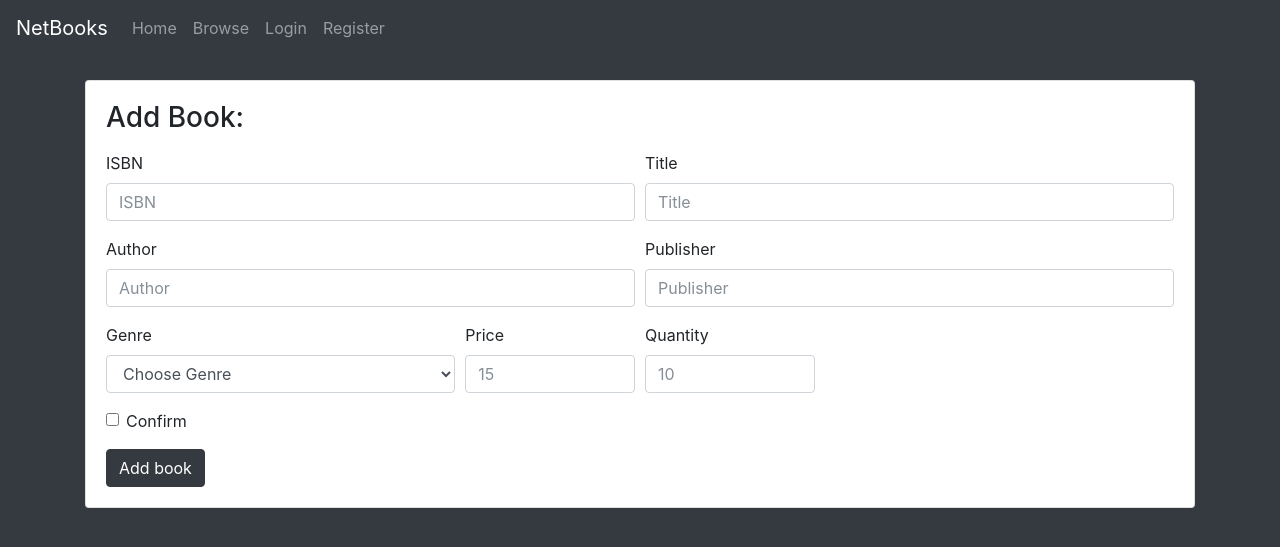
After one commit to aronwk-aaron/DCSP_Group-B, a PHP site: page /add_book.php in a window 1280 px wide. The commit adds this page. Shown: the top 547 px of the page. Run offline with PHP 8.4, Linux system fonts and the light colour scheme; some libraries are stand-ins or nearby versions.

Commit message:
Add_book
Broken as hell but it's there.

```diff
--- /dev/null
+++ b/src/add_book.php
@@ -0,0 +1,207 @@
+<?php
+require_once("templates/header.php");
+//kicking out the wrong peopl
+if(isset($_SESSION['username'])){
+    if(!$is_admin){
+        header("Location: user_page.php" );
+        exit();
+    }
+}
+$err_msg = "";
+
+$title = $isbn = $author = $genre = $publisher = $price = $quantity = $incomplete = $error = $successful = $isbnDupe = $invalidInput = $negativeErr = $isbnLenErr = "";
+
+if($_POST)
+{
+    $isbn = sanitizeString($_POST['isbn']);
+    $title = ($_POST['title']);
+    $genre = $_POST['genre'];
+    $author = ($_POST['author']);
+    $publisher = $_POST['publisher'];
+    $quantity = sanitizeNum($_POST['quantity']);
+    $price = sanitizeNum($_POST['price']);
+
+    if($isbn != $_POST['isbn'] || $title != $_POST['title'] || $author != $_POST['author'] || $publisher != $_POST['publisher'] || $price != $_POST['price'] || $quantity != $_POST['quantity'] || $genre != $_POST['genre'])
+    {
+        $invalidInput = "True";
+        $error = "True";
+    }
+
+    if(strlen($isbn) > 13)
+    {
+        $isbnLenErr = "True";
+        $error = "True";
+    }
+
+    if(($price) <= 0 || ($quantity <= 0))
+    {
+        $negativeErr = "True";
+        $error = "True";
+    }
+
+    if($_POST && (!$title || !$isbn || !$author || !$publisher || $genre =="Choose Genre" || !$price || !$quantity))
+    {
+        $incomplete = "1";
+    }
+
+    else
+    {
+        $incomplete = "";
+    }
+
+    require_once 'inc/login.php';
+    $conn = new mysqli($hn, $un, $pw, $db);
+    if ($conn->connect_error)
+        die($conn->connect_error);
+
+    $results = $conn->query("SELECT isbn FROM nb_inventory");
+    while($result = mysqli_fetch_assoc($results))
+    {
+        if($isbn == $result['isbn'])
+        {
+            $error = "True";
+            $isbnDupe = "True";
+            break;
+        }
+    }
+
+    if(!isset($_POST['confirm']))
+    {
+        $error = "True";
+    }
+
+    if(!$error && !$incomplete)
+    {
+        $sql = "INSERT INTO nb_inventory(isbn, title, author, publisher, genre, price, quantity, inStock)
+      VALUES ('" . $isbn . "', '" . $title . "', '" . $author . "', '" . $publisher . "', '" . $genre . "', '" . $price . "', '" . $quantity . "', 'true')";
+
+        if(!$conn->query($sql))
+        {
+            echo("<h1>Error adding book.</h1>");
+        }
+        else
+        {
+            $successful = "True";
+        }
+    }
+
+    $conn->close();
+}
+
+
+function sanitizeString($var)
+{
+    return preg_replace('/[^A-Za-z0-9\-]/', '', $var);
+}
+
+function sanitizeNum($var)
+{
+    return preg_replace('/[^0-9]/', '', $var);
+}
+
+?>
+    <script type="text/javascript">
+        var page_title = "NetBooks - Add book";
+    </script>
+    <div class="container">
+        <br>
+        <div class="card">
+            <div class="card-body">
+                <h3 class="card-title"> Add Book: </h3>
+                <span style="color:blue;font-weight:bold;text-align:center;">
+      <?php if($successful) {echo('Book successfully added!');}?>
+      </span>
+                <style>
+                    .error {color: #FF0000;}
+                </style>
+                <p><span class="error">
+        <?php if($incomplete) {echo('All form fields must be completed to a book to NetBooks.</br>');}
+        if($invalidInput) {echo('Invalid special characters deleted. Check fields and resubmit.');}?>
+      </span></p>
+                <form method="post" action="add_book.php">
+                    <p class="card-text" style="color: red">
+                        <?php echo $err_msg; ?>
+                    </p>
+                    <div class="form-row">
+                        <div class="form-group col-md-6">
+                            <label for="inputISBN">ISBN</label>
+                            <span class="error"><?php if($isbnDupe) {echo('This isbn already exists in library.');}?>
+              </span>
+                            <input type="text" name="isbn" class="form-control" id="inputISBN" <?php if(!$_POST || ($_POST && !$isbn)) {echo('placeholder="ISBN"');}
+                            else {echo('value='); echo($isbn);}?>>
+                            <span class="error"><?php if($isbnLenErr) {echo('Please use a 13 digit ISBN code.');}?>
+                            </span>
+                        </div>
+                        <div class="form-group col-md-6">
+                            <label for="inputTitle">Title</label>
+                            <input type="text" name="title" class="form-control" id="inputTitle" <?php if(!$_POST || ($_POST && !$title)) {echo('placeholder="Title"');}
+                            else {echo('value='); echo($title);}?>>
+                        </div>
+                    </div>
+                    <div class="form-row">
+                        <div class="form-group col-md-6">
+                            <label for="inputAuthor">Author</label>
+                            <input type="text" name="author" class="form-control" id="inputAuthor" <?php if(!$_POST || ($_POST && !$author)) {echo('placeholder="Author"');}
+                            else {echo('value='); echo($author);}?>>
+                        </div>
+                        <div class="form-group col-md-6">
+                            <label for="inputPublisher">Publisher</label>
+                            <input type="text" name="publisher" class="form-control" id="inputPublisher" <?php if(!$_POST || ($_POST && !$publisher)) {echo('placeholder="Publisher"');}
+                            else {echo('value='); echo($publisher);}?>>
+                        </div>
+                    </div>
+                    <div class="form-row">
+                        <div class="form-group col-md-4">
+                            <label for="inputGenre">Genre</label>
+                            <select id="inputGenre" name="genre" class="form-control">
+                                <?php if(!$_POST || ($_POST && $genre =="Choose Genre")) {echo('<option selected>Choose Genre</option>');}
+                                else {echo('<option selected>'); echo($genre); echo('</option>');}?>
+                                <option value="Non-Fiction">Non-Fiction</option>
+                                <option value="Fiction">Fiction</option>
+                                <option value="Educational">Educational</option>
+                                <option value="Play">Play</option>
+                                <option value="Romance">Romance</option>
+                                <option value="Fantasy">Fantasy</option>
+                                <option value="Science-Fiction">Science-Fiction</option>
+                                <option value="Autobiography">Autobiography</option>
+                                <option value="Horror">Horror</option>
+                                <option value="Adventure">Adventure</option>
+                                <option value="Cookbook">Cookbook</option>
+                                <option value="Religion">Religion</option>
+                                <option value="Action and Adventure">Action and Adventure</option>
+                            </select>
+                        </div>
+                        <div class="form-group col-md-2">
+                            <label for="inputPrice">Price</label>
+                            <input type="text" name="price" class="form-control" id="inputPrice" <?php if(!$_POST || ($_POST && !$price)) {echo('placeholder="15"');}
+                            else {echo('value='); echo($price);}?>>
+                            <span class="error"><?php if($negativeErr) {echo('Please enter a number above 0.');}?>
+                            </span>
+                        </div>
+                        <div class="form-group col-md-2">
+                            <label for="inputQuantity">Quantity</label>
+                            <input type="text" name="quantity" class="form-control" id="inputQuantity" <?php if(!$_POST || ($_POST && !$quantity)) {echo('placeholder="10"');}
+                            else {echo('value='); echo($quantity);}?>>
+                            <span class="error"><?php if($negativeErr) {echo('Please enter a number above 0.');}?>
+                            </span>
+                        </div>
+                    </div>
+                    <div class="form-group">
+                        <div class="form-check">
+                            <label class="form-check-label">
+                                <input class="form-check-input" type="checkbox" name="confirm" value="True"> Confirm
+                                <span class="error">
+                  <?php if($_POST && !isset($_POST['confirm'])) {echo("Check the box to confirm your submission and click 'Add Book'");}?>
+                </span>
+                            </label>
+                        </div>
+                    </div>
+                    <button type="submit" class="btn btn-dark">Add book</button>
+                </form>
+            </div>
+        </div>
+    </div>
+
+<?php
+require_once("templates/footer.php");
+?>
--- a/src/templates/header.php
+++ b/src/templates/header.php
@@ -59,6 +59,9 @@
 		  			?>
 			  			<li class="nav-item" >
 							<a class="nav-link" href="admin_page.php">Admin Page</a>
+                        <li class="nav-item" >
+                        <a class="nav-link" href="add_book.php">Add Book</a>
+                        </li>
 					    </li>
 					    <li class="nav-item" >
 							<a class="nav-link" href="logout.php">Logout</a>
```
